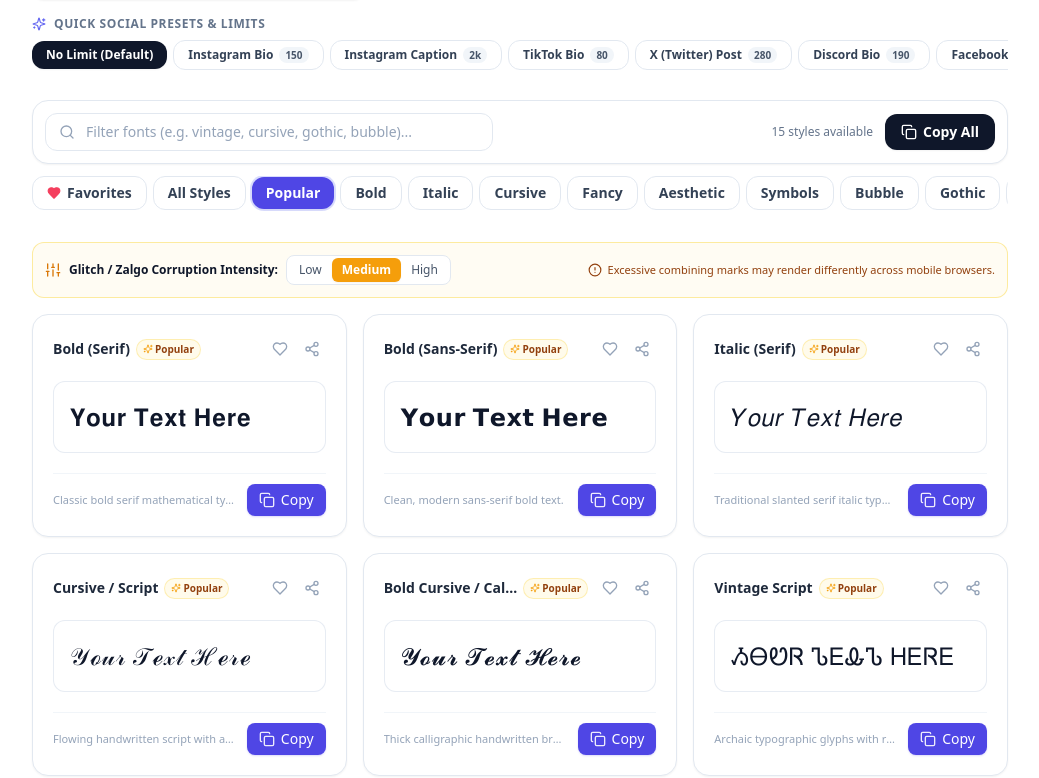
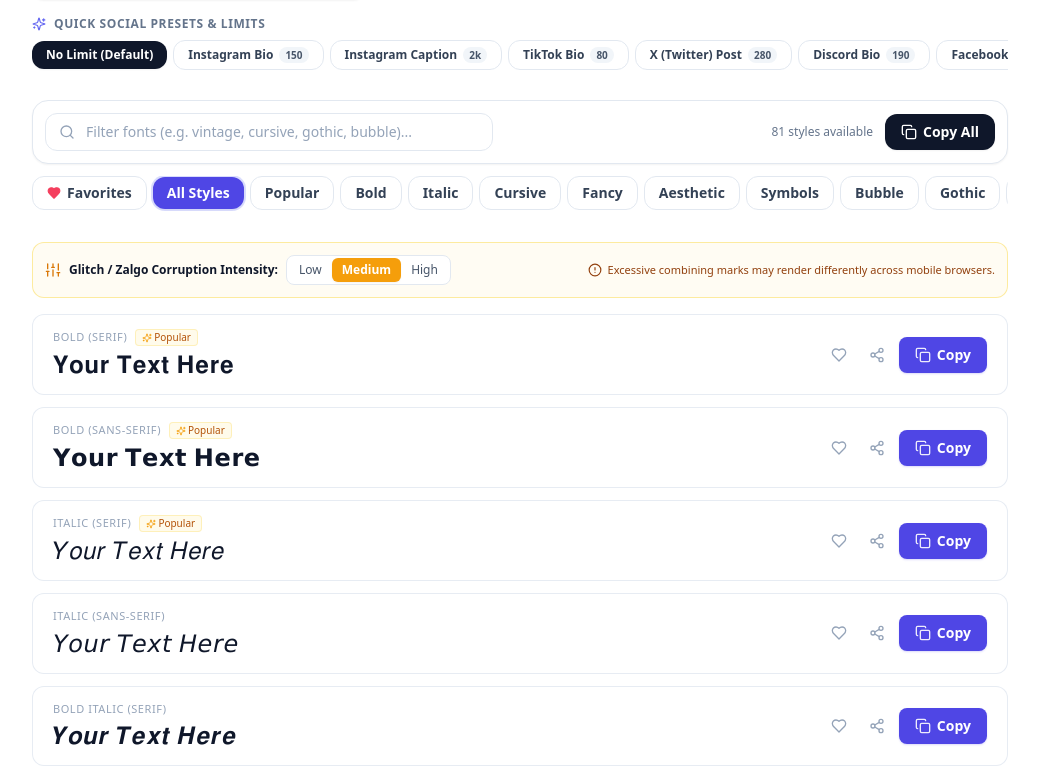
Before and after one commit to loganamrut/font, a Next.js app: page / in a window 1280 px wide. Shown: the part 500-1278 px from the top of the page, without its empty margins (120-1159 px from the left). Built offline with nearby package versions, Linux system fonts and the light colour scheme.

Commit message:
feat: convert front page font generator to minimal single-line list layout like fontgen.cool

```diff
--- a/app/page.tsx
+++ b/app/page.tsx
@@ -28,7 +28,7 @@ export default function HomePage() {
       </section>
 
       {/* Immediate Interactive Generator with default text "Your Text Here" */}
-      <FontGenerator defaultCategory="popular" initialText="Your Text Here" />
+      <FontGenerator defaultCategory="all" initialText="Your Text Here" />
 
       {/* Interactive Examples Gallery */}
       <ExamplesSection />
--- a/components/StyleCard.tsx
+++ b/components/StyleCard.tsx
@@ -34,7 +34,6 @@ export default function StyleCard({
       }
     }
 
-    // Fallback: Copy to clipboard
     try {
       await navigator.clipboard.writeText(transformedText);
       setShareSuccess(true);
@@ -45,32 +44,39 @@ export default function StyleCard({
   }, [style.name, transformedText]);
 
   return (
-    <div className="group relative flex flex-col justify-between p-4 sm:p-5 rounded-2xl bg-white dark:bg-slate-900 border border-slate-200 dark:border-slate-800 shadow-sm hover:shadow-md hover:border-indigo-400 dark:hover:border-indigo-600 transition-all duration-200">
-      {/* Top Header: Style Name & Actions */}
-      <div className="flex items-center justify-between gap-2 mb-2.5">
-        <div className="flex items-center gap-1.5 min-w-0">
-          <h3 className="text-xs sm:text-sm font-semibold text-slate-800 dark:text-slate-200 truncate">
+    <div className="group w-full flex items-center justify-between gap-3 px-4 py-3 sm:px-5 sm:py-3.5 rounded-xl bg-white dark:bg-slate-900 border border-slate-200/80 dark:border-slate-800 hover:border-indigo-400 dark:hover:border-indigo-500 hover:shadow-sm transition-all duration-150">
+      {/* Left Area: Style Name and Main Text Line */}
+      <div className="flex-1 min-w-0 pr-2">
+        <div className="flex items-center gap-2 mb-0.5">
+          <span className="text-[11px] font-medium text-slate-400 dark:text-slate-500 uppercase tracking-wider">
             {style.name}
-          </h3>
+          </span>
           {style.isPopular && (
-            <span className="inline-flex items-center gap-0.5 text-[10px] font-bold px-1.5 py-0.5 rounded-full bg-amber-50 text-amber-800 dark:bg-amber-950/60 dark:text-amber-300 border border-amber-200/60 dark:border-amber-900/40">
+            <span className="inline-flex items-center gap-0.5 text-[10px] font-medium px-1.5 py-0.2 rounded bg-amber-50 text-amber-700 dark:bg-amber-950/60 dark:text-amber-300 border border-amber-200/50">
               <Sparkles className="w-2.5 h-2.5 text-amber-500" />
               <span>Popular</span>
             </span>
           )}
         </div>
 
-        <div className="flex items-center gap-1 shrink-0">
+        <div className="text-lg sm:text-xl md:text-2xl text-slate-900 dark:text-slate-50 font-normal tracking-wide break-words select-all leading-normal">
+          {transformedText}
+        </div>
+      </div>
+
+      {/* Right Area: Minimal Action Buttons */}
+      <div className="flex items-center gap-1.5 shrink-0 justify-end">
         {/* Favorite Button */}
         <button
           type="button"
           onClick={() => onToggleFavorite(style.id)}
           aria-label={isFavorite ? `Remove ${style.name} from favorites` : `Add ${style.name} to favorites`}
-            className={`p-1.5 rounded-lg text-xs transition-colors ${
+          className={`p-2 rounded-lg text-xs transition-colors ${
             isFavorite
               ? "text-rose-500 bg-rose-50 dark:bg-rose-950/40"
               : "text-slate-400 hover:text-rose-500 hover:bg-slate-50 dark:hover:bg-slate-800"
           }`}
+          title={isFavorite ? "Favorited" : "Add to favorites"}
         >
           <Heart className={`w-4 h-4 ${isFavorite ? "fill-rose-500" : ""}`} />
         </button>
@@ -80,28 +86,14 @@ export default function StyleCard({
           type="button"
           onClick={handleShare}
           aria-label={`Share ${style.name}`}
-            className="p-1.5 rounded-lg text-slate-400 hover:text-indigo-600 hover:bg-slate-50 dark:hover:bg-slate-800 transition-colors"
-            title="Share or quick copy"
+          className="p-2 rounded-lg text-slate-400 hover:text-indigo-600 hover:bg-slate-50 dark:hover:bg-slate-800 transition-colors"
+          title="Share style"
         >
           <Share2 className="w-4 h-4" />
         </button>
-        </div>
-      </div>
 
-      {/* Center Preview - Clean White Typography Box */}
-      <div className="my-2 p-3.5 sm:p-4 rounded-xl bg-white dark:bg-slate-800/40 border border-slate-200/80 dark:border-slate-800 min-h-[4.5rem] flex items-center overflow-x-auto select-all">
-        <p className="text-lg sm:text-xl md:text-2xl text-slate-900 dark:text-slate-50 break-words font-normal tracking-wide whitespace-pre-wrap selection:bg-indigo-500 selection:text-white">
-          {transformedText}
-        </p>
-      </div>
-
-      {/* Bottom Footer: Description & Action */}
-      <div className="flex items-center justify-between gap-3 mt-3 pt-2.5 border-t border-slate-100 dark:border-slate-800/60">
-        <span className="text-[11px] text-slate-400 dark:text-slate-500 truncate max-w-[180px] sm:max-w-[240px]">
-          {style.description}
-        </span>
-
-        <CopyButton textToCopy={transformedText} label="Copy" />
+        {/* One-Click Copy */}
+        <CopyButton textToCopy={transformedText} label="Copy" className="px-4 py-2 text-xs sm:text-sm font-semibold rounded-lg" />
       </div>
     </div>
   );
--- a/components/StyleGrid.tsx
+++ b/components/StyleGrid.tsx
@@ -20,7 +20,7 @@ export default function StyleGrid({
   resultsMap,
   favorites,
   onToggleFavorite,
-  defaultVisibleCount = 18,
+  defaultVisibleCount = 36,
 }: StyleGridProps) {
   const [showAll, setShowAll] = useState(false);
 
@@ -43,7 +43,7 @@ export default function StyleGrid({
 
   return (
     <div className="w-full">
-      <div className="grid grid-cols-1 md:grid-cols-2 lg:grid-cols-3 gap-3.5 sm:gap-4">
+      <div className="flex flex-col gap-2.5 sm:gap-3 w-full">
         {displayedStyles.map((style) => {
           const transformed = resultsMap.get(style.id) || inputText;
           const isFav = favorites.includes(style.id);
```
Lines whose indentation alone changed are shown as unchanged.
